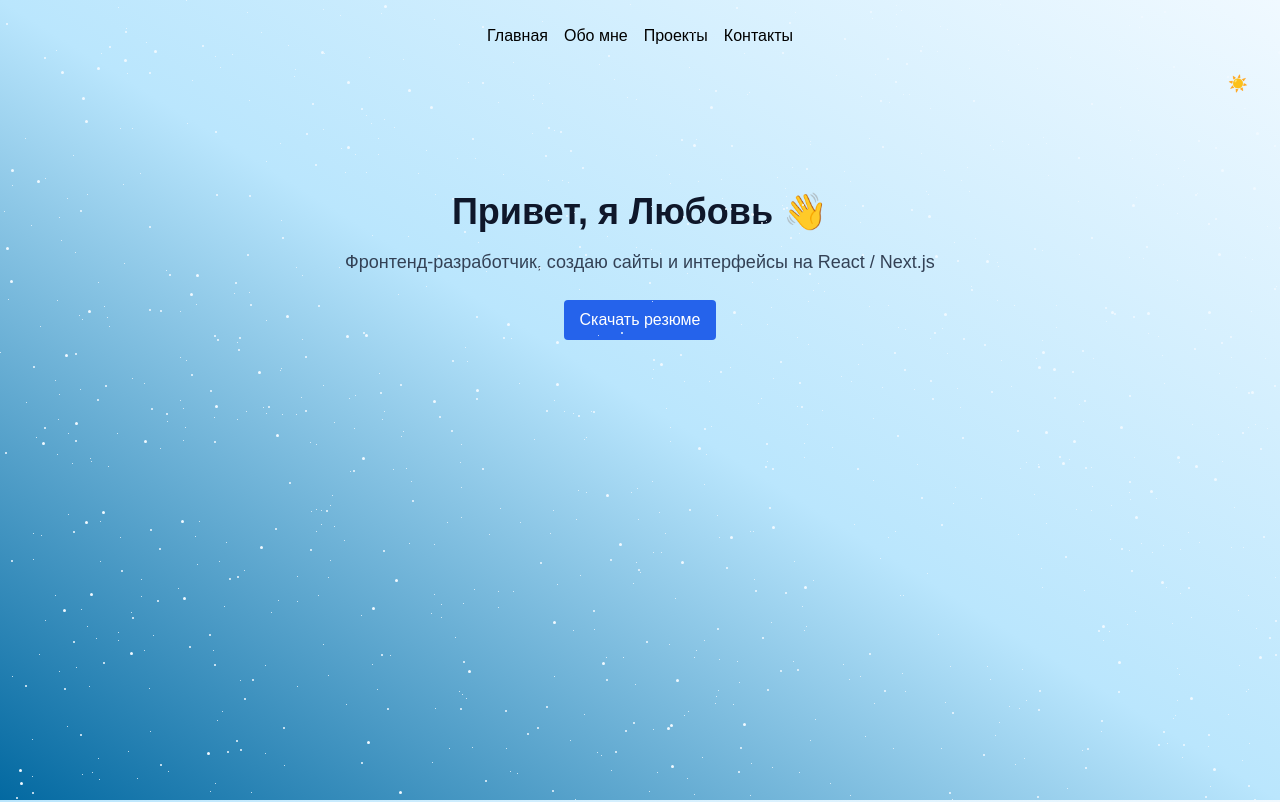
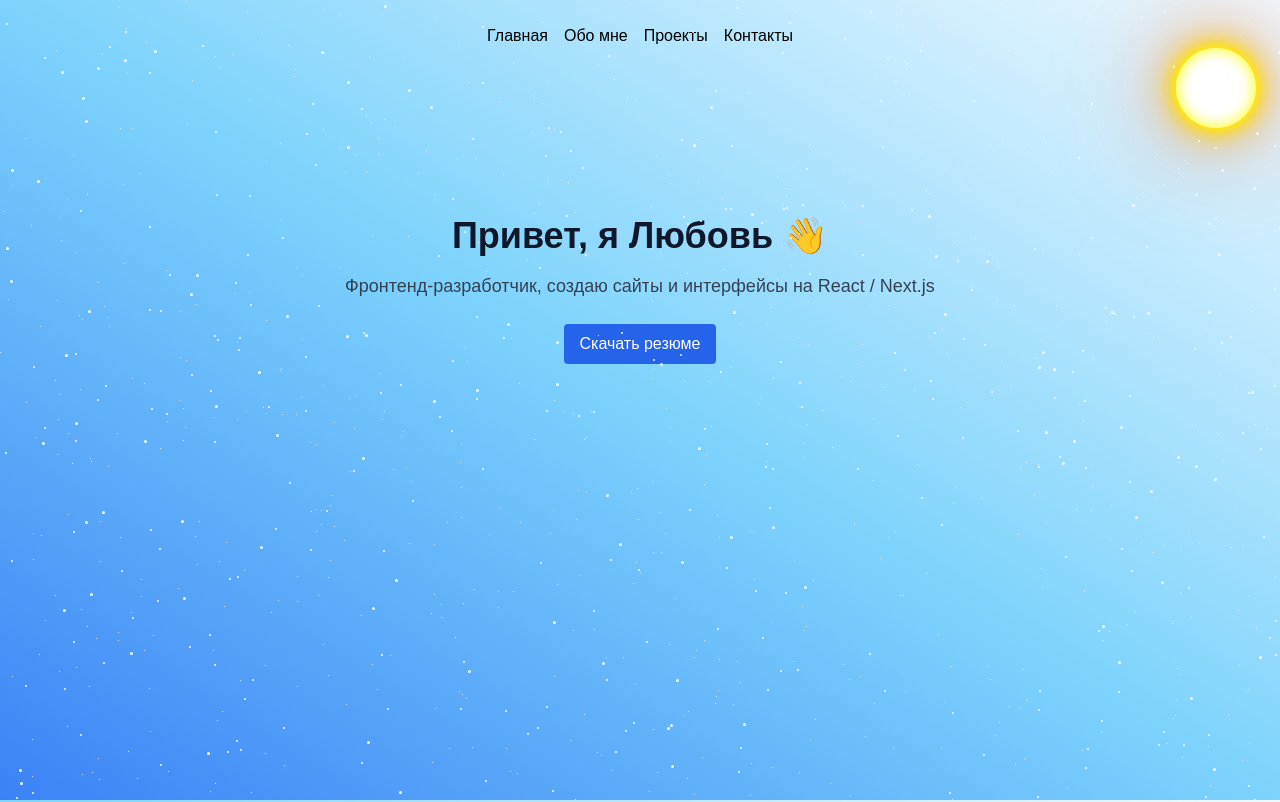
Before and after one commit to liubashok/portfolio, a Next.js app: page / in a window 1280 px wide. Shown: the top 802 px of the page. Built offline with nearby package versions, Linux system fonts and the light colour scheme.

Commit message:
add sun and moon animation

```diff
--- a/app/components/ThemeToggle.tsx
+++ b/app/components/ThemeToggle.tsx
@@ -1,7 +1,8 @@
 "use client";
 
+import cn from "clsx";
 import { useTheme } from "next-themes";
-import React, { useEffect, useState } from "react";
+import { useEffect, useState } from "react";
 
 export function ThemeToggle() {
   const { theme, setTheme } = useTheme();
@@ -13,21 +14,25 @@ export function ThemeToggle() {
 
   return (
     <button
+      style={
+        theme === "dark"
+          ? { backgroundImage: "url('/moon.png')" }
+          : {
+              backgroundColor: "white",
+            }
+      }
       onClick={() => setTheme(theme === "dark" ? "light" : "dark")}
-      className="p-2 rounded-full hover:bg-gray-200 dark:hover:bg-gray-700 transition-colors"
+      className={cn(
+        "relative h-20 w-20 rounded-full",
+        theme === "dark"
+          ? "hover:shadow-[0_0_50px_10px_rgba(255,255,255,0.3)]"
+          : "sun-glow shadow-[inset_0_0_15px_rgba(255,255,0,1)] hover:shadow-[0_0_80px_10px_rgba(255,255,255,0.1)]"
+      )}
     >
       {theme === "dark" ? (
-        <svg
-          xmlns="http://www.w3.org/2000/svg"
-          viewBox="0 0 24 24"
-          fill="currentColor"
-          width="24"
-          height="24"
-        >
-          <path d="M21 12.79c-.45.15-.93.21-1.42.21-4.97 0-9-4.03-9-9 0-.49.07-.97.21-1.42a9.001 9.001 0 1010.21 10.21z" />
-        </svg>
+        <div className="absolute top-0 -translate-y-[10%] shadow-[0_0_10px_10px_rgba(0,0,0,1)] bg-black rounded-full h-16 z-20 w-16 translate-x-[40%]" />
       ) : (
-        "☀️"
+        <div />
       )}
     </button>
   );
--- a/app/components/layout/Layout.tsx
+++ b/app/components/layout/Layout.tsx
@@ -11,7 +11,7 @@ export function Layout({ children }: PropsWithChildren<unknown>) {
           <Link href="/projects">Проекты</Link>
           <Link href="/contact">Контакты</Link>
         </nav>
-        <div className="flex justify-end mt-4">
+        <div className="flex justify-end">
           <ThemeToggle />
         </div>
       </header>
--- a/app/globals.css
+++ b/app/globals.css
@@ -41,4 +41,24 @@ body {
       drop-shadow(0 0 5px white) drop-shadow(0 0 6px white)
       drop-shadow(0 0 7px white);
   }
+
+  .moon {
+    position: absolute;
+    top: 0;
+    width: 80px;
+    height: 80px;
+    border-radius: 50%;
+    background: radial-gradient(
+      circle at 75% 35%,
+      transparent 45px,
+      white 60px
+    );
+  }
+  .sun-glow {
+    filter: drop-shadow(0 0 4px rgb(255, 240, 0))
+      drop-shadow(0 0 8px rgba(255, 230, 0, 0.8))
+      drop-shadow(0 0 10px rgba(255, 220, 0, 0.7))
+      drop-shadow(0 0 20px rgba(255, 180, 0, 0.6))
+      drop-shadow(0 0 50px rgba(250, 79, 0, 0.5));
+  }
 }
--- a/app/layout.tsx
+++ b/app/layout.tsx
@@ -26,7 +26,7 @@ export default function RootLayout({
     <html lang="ru" suppressHydrationWarning>
       <head></head>
       <body
-        className={`${geistSans.variable} ${geistMono.variable} antialiased relative min-h-screen bg-gradient-to-tr from-sky-700 via-sky-200 to-sky-50 dark:bg-gradient-to-bl dark:from-black dark:via-black dark:to-orange-900 text-black dark:text-white`}
+        className={`${geistSans.variable} ${geistMono.variable} antialiased relative min-h-screen bg-gradient-to-tr from-blue-500 via-sky-300 to-sky-50 dark:bg-gradient-to-bl dark:from-black dark:via-black dark:to-orange-950 text-black dark:text-white`}
       >
         <Providers>
           <StarField />
```
Also changed, not shown: public/moon.png (added).
